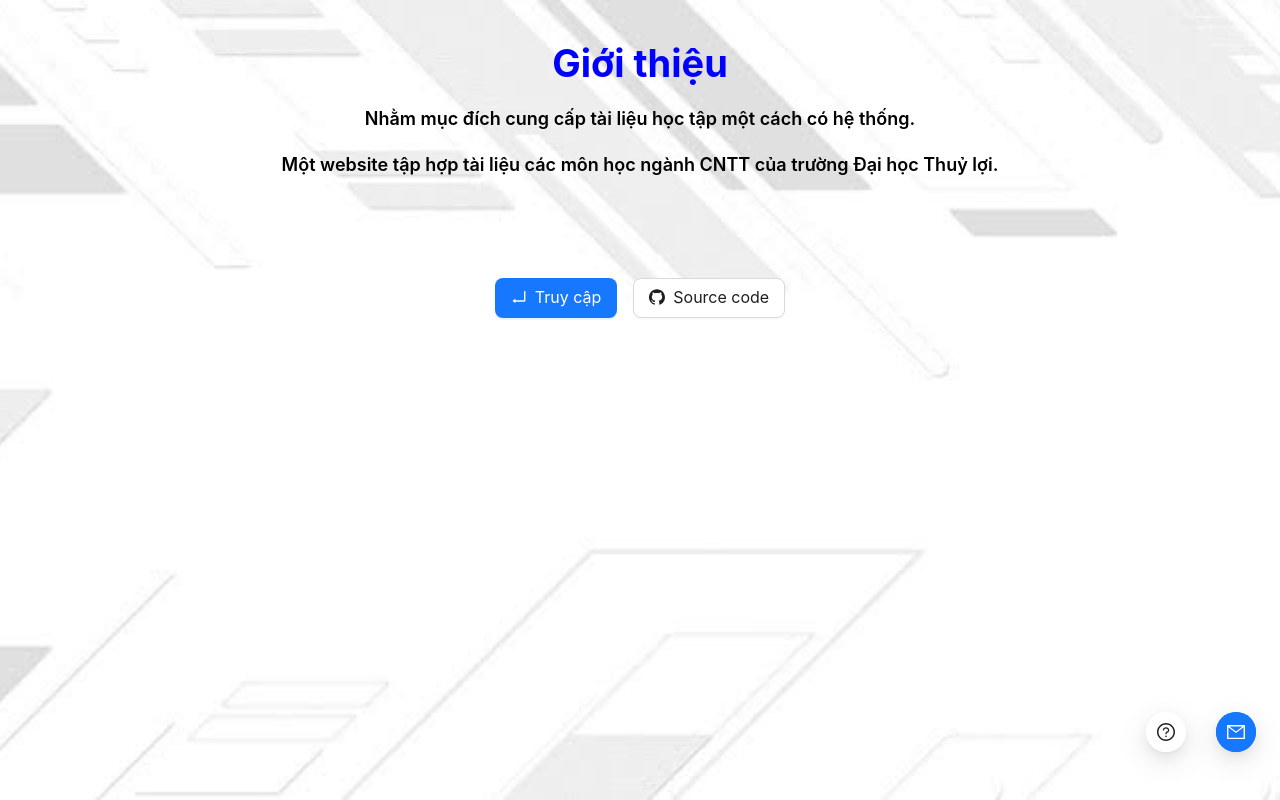
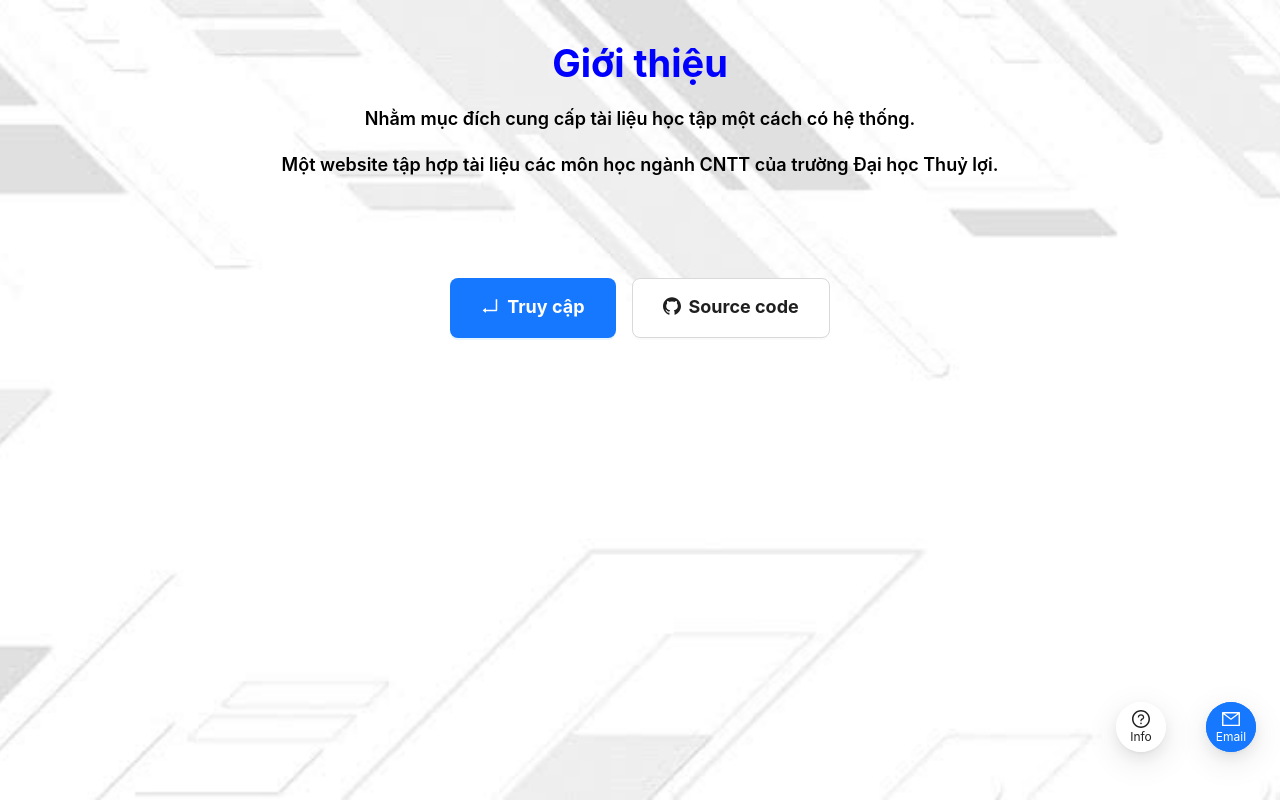
Before and after one commit to Enrique-Nguyen/Tai-lieu-tlu, a React (Vite) app in the folder tai-lieu-tlu/: page / in a window 1280 px wide. Built offline with nearby package versions, Linux system fonts and the light colour scheme.

Commit message:
Thêm Router để chuyển trang

```diff
--- a/tai-lieu-tlu/package.json
+++ b/tai-lieu-tlu/package.json
@@ -12,7 +12,8 @@
   "dependencies": {
     "antd": "^5.26.4",
     "react": "^19.1.0",
-    "react-dom": "^19.1.0"
+    "react-dom": "^19.1.0",
+    "react-router-dom": "^7.6.3"
   },
   "devDependencies": {
     "@eslint/js": "^9.29.0",
--- a/tai-lieu-tlu/src/App.jsx
+++ b/tai-lieu-tlu/src/App.jsx
@@ -2,13 +2,16 @@ import "antd/dist/reset.css"; // or "antd/dist/antd.min.css" for old versions
 import Main from './Components/Main';
 import React from 'react';
 import TrangChu from "./Components/HomePage";
+import { Routes, Route, Link} from "react-router-dom";
 
 function App() {
 
   return (
     <>
-      {/* <Main></Main> */}
-      <TrangChu></TrangChu>
+    <Routes>
+      <Route path="/" element={<TrangChu/>}/>
+      <Route path="Tai-lieu" element={<Main/>}/>
+    </Routes>
     </>
   )
 }
--- a/tai-lieu-tlu/src/Components/HomePage.jsx
+++ b/tai-lieu-tlu/src/Components/HomePage.jsx
@@ -1,6 +1,7 @@
 import "./HomePage.css";
 import { Typography, Button, Flex, FloatButton } from 'antd';
 import { GithubFilled, EnterOutlined, MailOutlined, QuestionCircleOutlined } from '@ant-design/icons';
+import { Link } from "react-router-dom";
 
 const { Title, Paragraph } = Typography;
 
@@ -40,11 +41,59 @@ export default function TrangChu() {
         </Paragraph>
       </Typography>
       <Flex gap="middle" wrap align="center" justify="center" >
-        <Button type="primary" size="large" icon={<EnterOutlined />}>Truy cập</Button>
-        <Button size="large" icon={<GithubFilled />} href="https://github.com/Enrique-Nguyen/Tai-lieu-tlu.git">Source code</Button>
+        <Button
+          type="primary"
+          size="large"
+          icon={<EnterOutlined />}
+          style={{
+            height: '60px',
+            fontSize: '18px',
+            padding: '0 30px',
+            fontWeight: 'bold'
+          }}
+        ><Link to="/Tai-lieu">
+          Truy cập
+          </Link>
+        </Button>
+        <Button
+          size="large"
+          icon={<GithubFilled />}
+          href="https://github.com/Enrique-Nguyen/Tai-lieu-tlu.git"
+          target="_blank"
+          style={{
+            height: '60px',
+            fontSize: '18px',
+            padding: '0 30px',
+            fontWeight: 'bold'
+          }}
+        >
+          Source code
+        </Button>
       </Flex>
-      <FloatButton icon={<MailOutlined />} type="primary" style={{ insetInlineEnd: 24 }} />
-      <FloatButton icon={<QuestionCircleOutlined />} type="default" style={{ insetInlineEnd: 94 }} />
+      <FloatButton
+        icon={<MailOutlined />}
+        type="primary"
+        size="large"
+        style={{
+          insetInlineEnd: 24,
+          width: '50px',
+          height: '50px',
+          fontSize: '24px'
+        }}
+        description="Email"
+      />
+      <FloatButton
+        icon={<QuestionCircleOutlined />}
+        type="default"
+        size="large"
+        style={{
+          insetInlineEnd: 114,
+          width: '50px',
+          height: '50px',
+          fontSize: '24px'
+        }}
+        description="Info"
+      />
     </div>
   )
 };
--- a/tai-lieu-tlu/src/Components/Main.jsx
+++ b/tai-lieu-tlu/src/Components/Main.jsx
@@ -2,6 +2,7 @@ import React, {useState} from 'react';
 import { BookOutlined } from '@ant-design/icons';
 import { Breadcrumb, Layout, Menu, theme, Card, Button } from 'antd';
 import documents from "../Data/sampleDocument.json";
+import { Link } from 'react-router-dom';
 
 const { Header, Content, Footer, Sider } = Layout;
 
@@ -56,7 +57,7 @@ const Main = () => {
         <Breadcrumb
           style={{ margin: '16px 0' }}
           items={[
-            { title: 'Trang chủ' },
+            { href: "/", title : 'Trang chủ'},
             { title: `Năm ${selectedYear}` },
             { title: selectedSubject || 'Tất cả môn học' }
           ]}
--- a/tai-lieu-tlu/src/main.jsx
+++ b/tai-lieu-tlu/src/main.jsx
@@ -1,9 +1,10 @@
 import { StrictMode } from 'react'
 import { createRoot } from 'react-dom/client'
+import { BrowserRouter } from 'react-router-dom'
 import App from './App.jsx'
 
 createRoot(document.getElementById('root')).render(
-  <StrictMode>
-    <App />
-  </StrictMode>,
+    <BrowserRouter>
+      <App />
+    </BrowserRouter>,
 )
```
Also changed, not shown: 1 other file (tests, documents, lock files or other folders).
